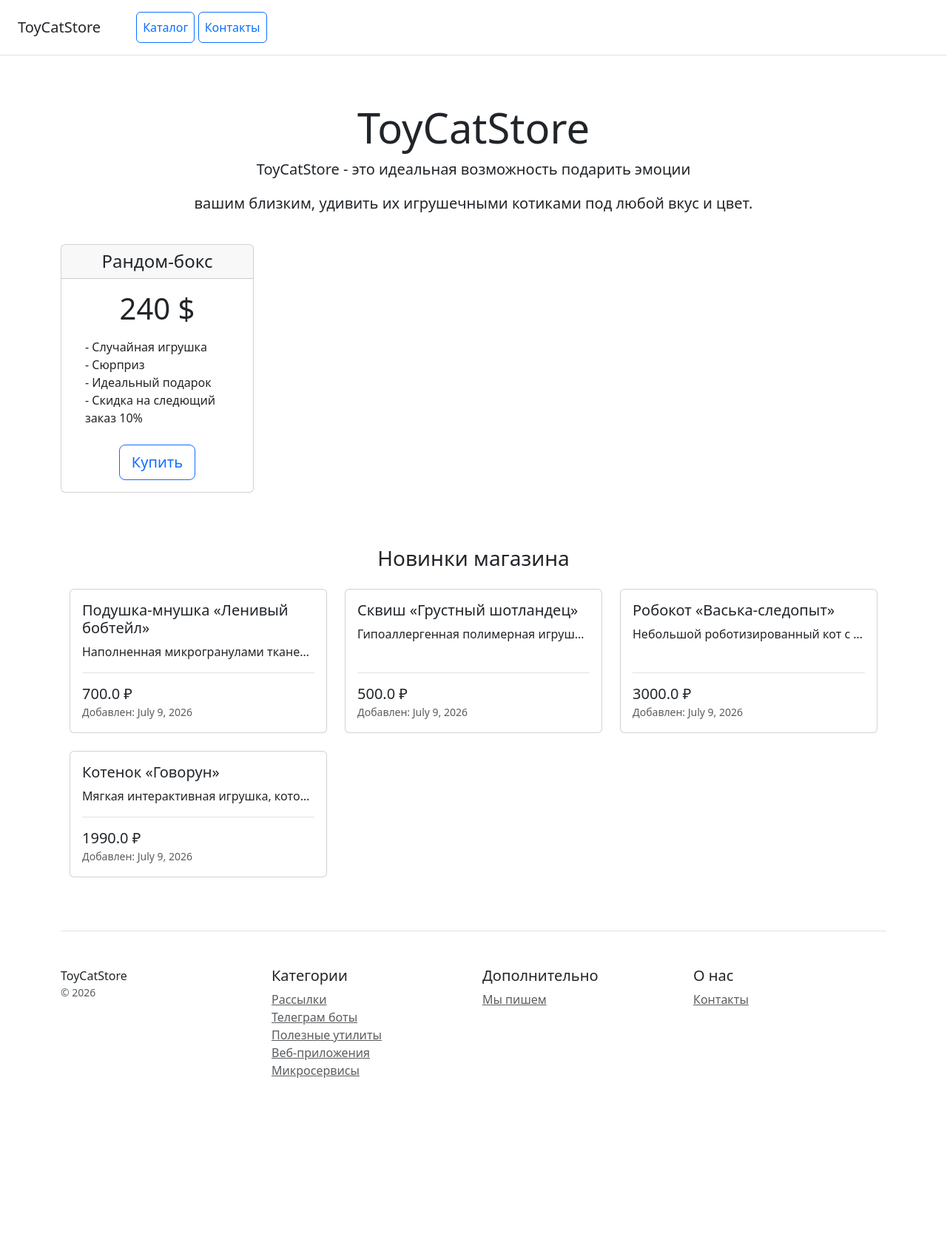
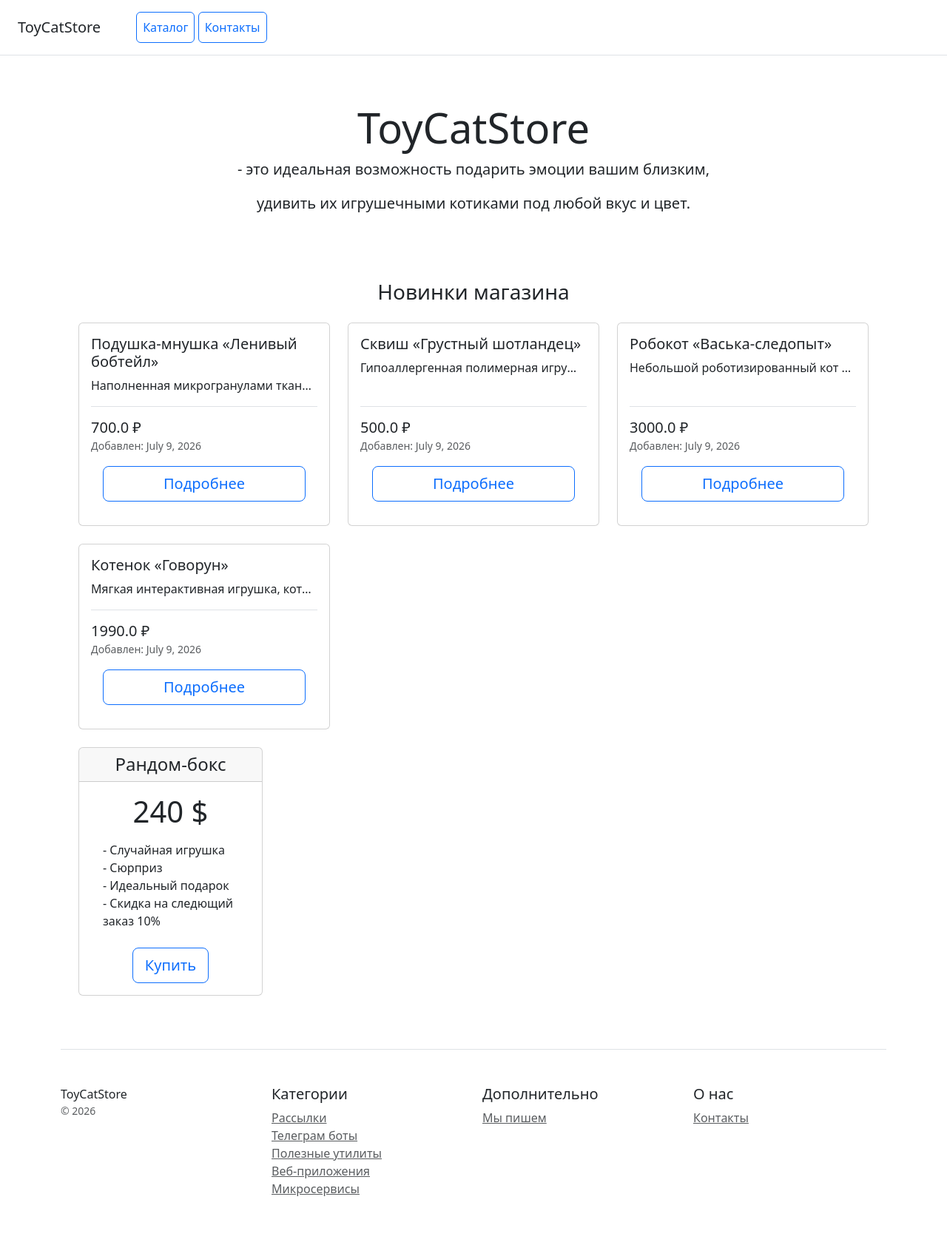
Before and after one commit to kiravolkova7-code/toy_cat_store, a Django app: page / in a window 1280 px wide. Shown: the whole page at 74% size. Before the commit the page ends 1457 px from the top, so only its background shows below. Run offline with Django 5.2, Linux system fonts and the light colour scheme; data comes from the database, SQL or seed files in the repository; some libraries are stand-ins or nearby versions.

Commit message:
add sample

```diff
--- /dev/null
+++ b/catalog/templates/base.html
@@ -0,0 +1,57 @@
+<!doctype html>
+<html lang="ru">
+<head>
+    <meta charset="utf-8">
+    <meta name="viewport" content="width=device-width, initial-scale=1">
+    <title>{% block title %}ToyCatStore{% endblock %}</title>
+    <link href="/static/css/bootstrap.min.css" rel="stylesheet" />
+</head>
+<body>
+{% include 'menu.html' %}
+
+<div class="pricing-header px-3 py-3 pt-md-5 pb-md-4 mx-auto text-center">
+    {% block header_title %}
+        <h1 class="display-4">ToyCatStore</h1>
+    {% endblock %}
+
+    {% block header_lead %}
+    {% endblock %}
+</div>
+
+<div class="container mb-5">
+    {% block content %}
+    {% endblock %}
+</div>
+
+<footer class="pt-4 my-md-5 pt-md-5 border-top">
+    <div class="row">
+        <div class="col-12 col-md">
+            ToyCatStore
+            <small class="d-block mb-3 text-muted">&copy; 2026</small>
+        </div>
+        <div class="col-6 col-md">
+            <h5>Категории</h5>
+            <ul class="list-unstyled text-small">
+                <li><a class="text-muted" href="#">Рассылки</a></li>
+                <li><a class="text-muted" href="#">Телеграм боты</a></li>
+                <li><a class="text-muted" href="#">Полезные утилиты</a></li>
+                <li><a class="text-muted" href="#">Веб-приложения</a></li>
+                <li><a class="text-muted" href="#">Микросервисы</a></li>
+            </ul>
+        </div>
+        <div class="col-6 col-md">
+            <h5>Дополнительно</h5>
+            <ul class="list-unstyled text-small">
+                <li><a class="text-muted" href="#">Мы пишем</a></li>
+            </ul>
+        </div>
+        <div class="col-6 col-md">
+            <h5>О нас</h5>
+            <ul class="list-unstyled text-small">
+                <li><a class="text-muted" href="{% url 'catalog:contacts' %}">Контакты</a></li>
+            </ul>
+        </div>
+    </div>
+</footer>
+</body>
+</html>
--- a/catalog/templates/home.html
+++ b/catalog/templates/home.html
@@ -1,28 +1,44 @@
-<!doctype html>
-<html lang="en">
-<head>
-    <meta charset="utf-8">
-    <meta name="viewport" content="width=device-width, initial-scale=1">
-    <title>ToyCatStore</title>
-    <link href="/static/css/bootstrap.min.css" rel="stylesheet" />
+{% extends "base.html" %}
 
-</head>
-<body>
-<div class="d-flex flex-column flex-md-row align-items-center p-3 px-md-4 mb-3 bg-white border-bottom box-shadow">
-    <h5 class="my-0 mr-md-auto font-weight-normal">ToyCatStore</h5>
-    <nav class="ms-5">
-        <a class="p-2 btn btn-outline-primary" href="/">Каталог</a>
-        <a class="p-2 btn btn-outline-primary" href="/contacts/">Контакты</a>
-    </nav>
-</div>
+{% block title %}Главная | ToyCatStore{% endblock %}
 
-<div class="pricing-header px-3 py-3 pt-md-5 pb-md-4 mx-auto text-center">
+{% block header_title %}
     <h1 class="display-4">ToyCatStore</h1>
-    <p class="lead">ToyCatStore - это идеальная возможность подарить эмоции</p>
-    <p class="lead">вашим близким, удивить их игрушечными котиками под любой вкус и цвет.</p>
-</div>
+{% endblock %}
 
+{% block header_lead %}
+    <p class="lead">- это идеальная возможность подарить эмоции вашим близким, </p>
+    <p class="lead"> удивить их игрушечными котиками под любой вкус и цвет.</p>
+{% endblock %}
+
+{% block content %}
 <div class="container">
+    <div class="container mt-5">
+    <h3 class="text-center mb-4">Новинки магазина</h3>
+    <div class="row">
+        {% for product in latest_products %}
+        <div class="col-md-4 col-sm-6 mb-4">
+            <div class="card h-100">
+                {% if product.image %}
+                    <img src="{{ product.image.url }}" class="card-img-top" alt="{{ product.name }}">
+                {% endif %}
+                <div class="card-body d-flex flex-column">
+                    <h5 class="card-title">{{ product.name }}</h5>
+                    <p class="card-text text-truncate" style="flex-grow: 1;">{{ product.text }}</p>
+                    <div class="mt-auto pt-3 border-top">
+                        <div class="h5 mb-0">{{ product.price }} ₽</div>
+                        <small class="text-muted">Добавлен: {{ product.created_at }}</small>
+                    </div>
+                    <a href="{% url 'catalog:product-detail' product.id %}" class="btn btn-lg m-3 btn-block btn-outline-primary">
+                        Подробнее
+                    </a>
+                </div>
+            </div>
+        </div>
+        {% empty %}
+        <p class="text-center w-100">Товаров пока нет.</p>
+        {% endfor %}
+    </div>
     <div class="row text-center">
         <div class="col-3">
             <div class="card mb-4 box-shadow">
@@ -42,63 +58,5 @@
             </div>
         </div>
     </div>
-
-    <div class="container mt-5">
-    <h3 class="text-center mb-4">Новинки магазина</h3>
-    <div class="row">
-        {% for product in latest_products %}
-        <div class="col-md-4 col-sm-6 mb-4">
-            <div class="card h-100">
-                {% if product.image %}
-                    <img src="{{ product.image.url }}" class="card-img-top" alt="{{ product.name }}">
-                {% endif %}
-                <div class="card-body d-flex flex-column">
-                    <h5 class="card-title">{{ product.name }}</h5>
-                    <p class="card-text text-truncate" style="flex-grow: 1;">{{ product.text }}</p>
-                    <div class="mt-auto pt-3 border-top">
-                        <div class="h5 mb-0">{{ product.price }} ₽</div>
-                        <small class="text-muted">Добавлен: {{ product.created_at }}</small>
-                    </div>
-                </div>
-            </div>
-        </div>
-        {% empty %}
-        <p class="text-center w-100">Товаров пока нет.</p>
-        {% endfor %}
-    </div>
-
 </div>
-
-    <footer class="pt-4 my-md-5 pt-md-5 border-top">
-        <div class="row">
-            <div class="col-12 col-md">
-                ToyCatStore
-                <small class="d-block mb-3 text-muted">&copy; 2026</small>
-            </div>
-            <div class="col-6 col-md">
-                <h5>Категории</h5>
-                <ul class="list-unstyled text-small">
-                    <li><a class="text-muted" href="#">Рассылки</a></li>
-                    <li><a class="text-muted" href="#">Телеграм боты</a></li>
-                    <li><a class="text-muted" href="#">Полезные утилиты</a></li>
-                    <li><a class="text-muted" href="#">Веб-приложения</a></li>
-                    <li><a class="text-muted" href="#">Микросервисы</a></li>
-                </ul>
-            </div>
-            <div class="col-6 col-md">
-                <h5>Дополнительно</h5>
-                <ul class="list-unstyled text-small">
-                    <li><a class="text-muted" href="#">Мы пишем</a></li>
-                </ul>
-            </div>
-            <div class="col-6 col-md">
-                <h5>О нас</h5>
-                <ul class="list-unstyled text-small">
-                    <li><a class="text-muted" href="/contacts/">Контакты</a></li>
-                </ul>
-            </div>
-        </div>
-    </footer>
-</div>
-</body>
-</html>
+{% endblock %}
--- /dev/null
+++ b/catalog/templates/menu.html
@@ -0,0 +1,7 @@
+<div class="d-flex flex-column flex-md-row align-items-center p-3 px-md-4 mb-3 bg-white border-bottom box-shadow">
+    <h5 class="my-0 mr-md-auto font-weight-normal">ToyCatStore</h5>
+    <nav class="ms-5">
+        <a class="p-2 btn btn-outline-primary" href="{% url 'catalog:home' %}">Каталог</a>
+        <a class="p-2 btn btn-outline-primary" href="{% url 'catalog:contacts' %}">Контакты</a>
+    </nav>
+</div>
--- a/catalog/urls.py
+++ b/catalog/urls.py
@@ -5,7 +5,7 @@ from catalog.views import home, contacts, detail
 app_name = CatalogConfig.name
 
 urlpatterns = [
-    path("", home),
-    path("contacts/", contacts),
-    path("product_detail/<int:product_id>", detail),
+    path("", home, name='home'),
+    path("contacts/", contacts, name='contacts'),
+    path("product_detail/<int:product_id>", detail, name='product-detail'),
 ]
```
Also changed, not shown: catalog/templates/product_detail.html (+8 -55 lines).
